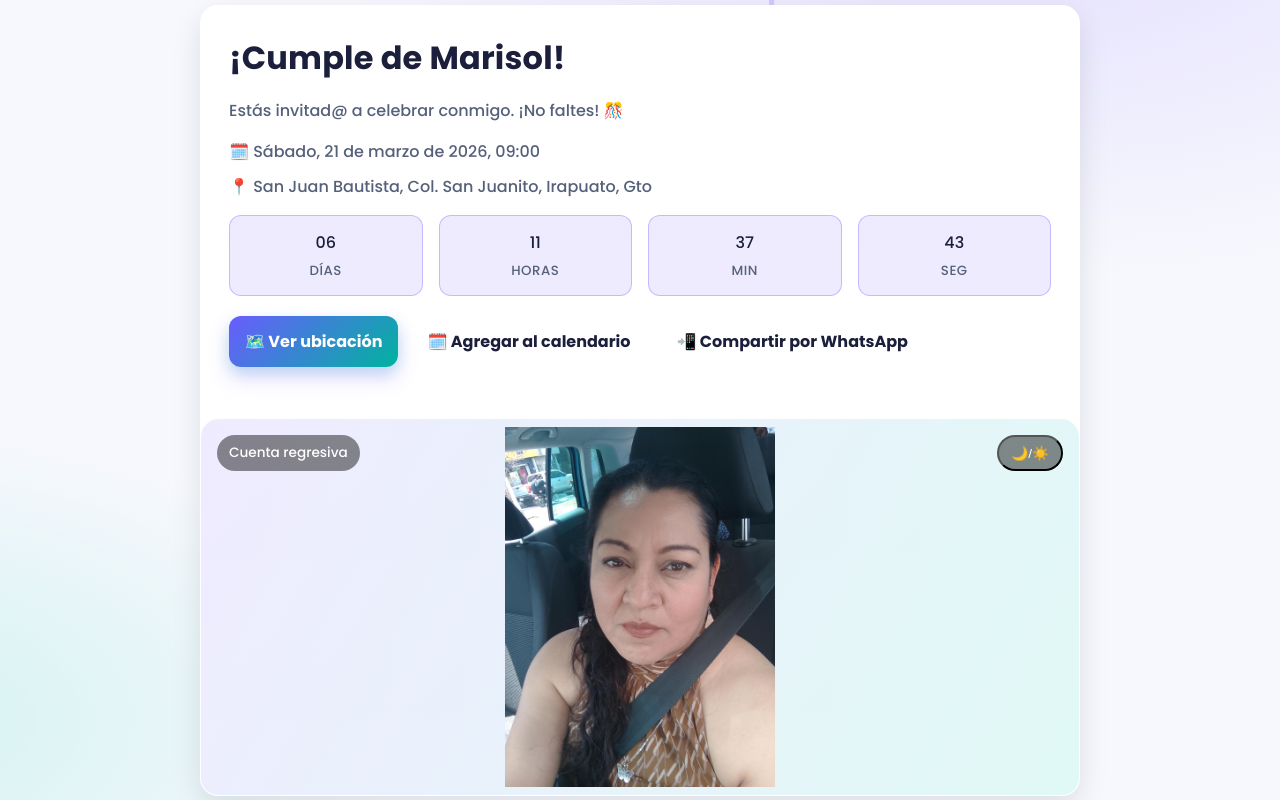
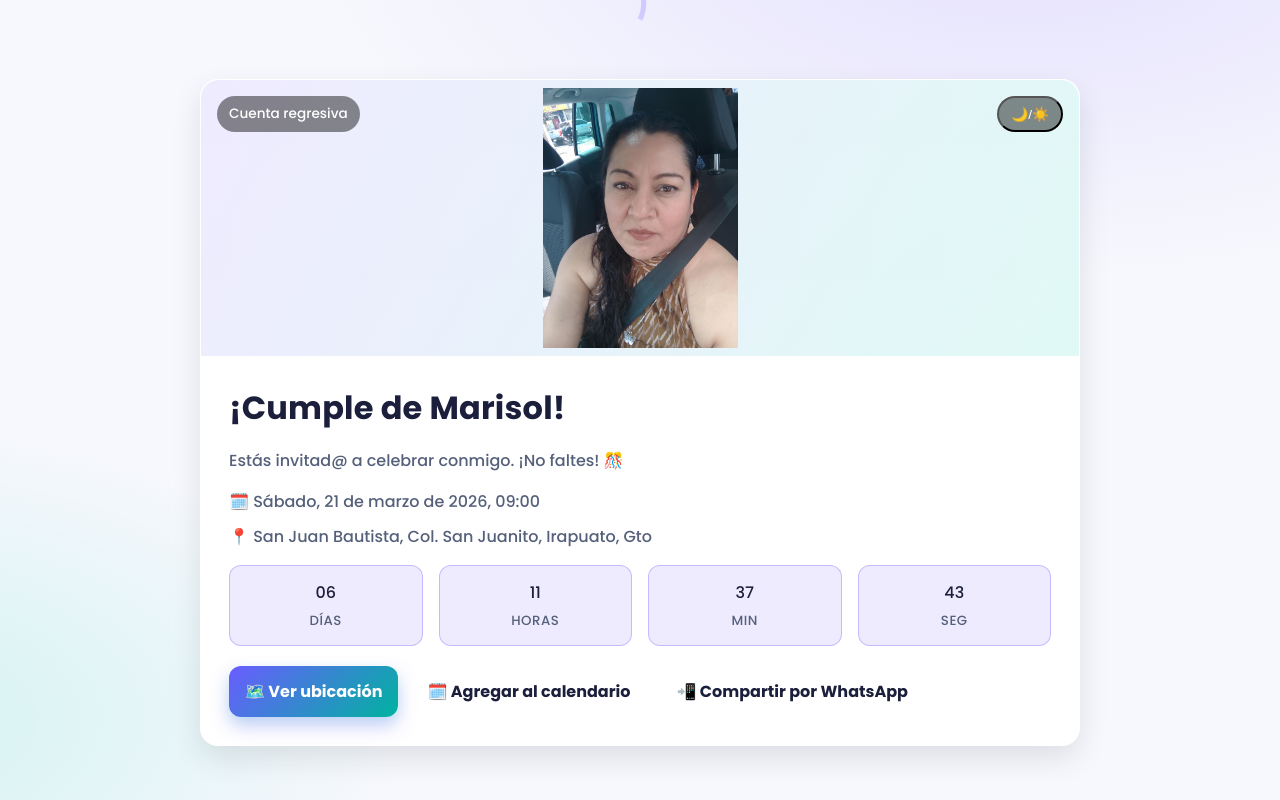
Before and after one commit to Hxtr05/Invitacion, a plain HTML site: page index.html in a window 1280 px wide. Drawn offline with Linux system fonts and the light colour scheme.

Commit message:
Add files via upload

```diff
--- a/index.html
+++ b/index.html
@@ -71,6 +71,7 @@
                   var(--bg);
       color: var(--text);
       display:flex; align-items:center; justify-content:center; padding:24px;
+      padding-top: 48px; /* Más espacio arriba para móviles */
     }
     .card{
       width: min(880px, 100%);
@@ -79,51 +80,32 @@
       box-shadow: var(--shadow);
       overflow: hidden;
       border: 1px solid rgba(255,255,255,.06);
-      display: flex !important; flex-direction: column;
-      gap: 0.5rem;
     }
 
+   /* contenedor sin fondo de imagen */
+    .media{
 
-    .content{ order: 1 !important; width: 100%; }
-    .media  { order: 2 !important; width: 100%; margin-top: 16px; }
-
-
-    .media{
       position: relative;
-      /* Mantén visible para que nada se corte por alto interno */
-      overflow: visible;
-      display: flex;
-      align-items: center;
-      justify-content: center;
-      padding: 8px 0; /* aire opcional */
+      overflow: hidden;
+      display: flex; align-items: center; justify-content: center;
+      padding: 8px 0; /* opcional para aire */
       background: linear-gradient(120deg, rgba(124,92,255,.12), rgba(0,209,178,.12));
       border-top-left-radius: var(--radius, 18px);
       border-top-right-radius: var(--radius, 18px);
-      height: auto; /* nunca fijar altura */
     }
 
-    /* imagen sin recortes y adaptada al viewport */
     .media-img{
       display:block;
-      max-width: 100%;
-      height: auto;            /* mantiene proporción */
-      /* ⚠️ truco clave: limita su altura al viewport para que quepa completa en móvil */
-      max-height: min(360px, 45vh);
-      object-fit: contain;     /* no recorta */
-      object-position: center; /* centrada */
-      border-radius: 12px;     /* opcional */
-      image-orientation: from-image; /* respeta orientación EXIF (fotos de WhatsApp) */
+      width: 100%;
+      height: auto;             /* respeta proporción */
+      max-height: 260px;        /* controla altura visible */
+      object-fit: contain;      /* << nunca recorta */
+      border-radius: 12px;      /* opcional */
     }
 
-    /* En pantallas muy pequeñas usa un límite algo menor para que entre completa */
     @media (max-width: 520px){
-      .media-img{
-        max-height: min(280px, 40vh);
-        .card{ margin-top: 24px; }
-      }
-
-}
-
+      .media-img{ max-height: 220px; }
+    }
     .badge{
       position:absolute; top:16px; left:16px;
       background: rgba(0,0,0,.45); color:#fff; padding:8px 12px; border-radius:999px; font-size:.85rem;
@@ -169,6 +151,7 @@
 
     /* Responsive */
     @media (max-width: 720px){
+      body { padding-top: 64px; } /* Aún más espacio arriba en móviles */
       .media{ height: 180px }
       .grid{ grid-template-columns: repeat(2, 1fr) }
       .actions{ flex-direction: column }
@@ -190,7 +173,6 @@
 </head>
 <body>
 
-
   <svg class="bg-balloons" viewBox="0 0 100 100" preserveAspectRatio="xMidYMid slice" aria-hidden="true">
   <defs>
     <g id="balloon">
@@ -199,14 +181,14 @@
     </g>
   </defs>
   <use href="#balloon" x="20" y="120"/>
-  <use href="#balloon" x="60" y="130" fill="#00d1b2"/>
-  <use href="#balloon" x="90" y="125" fill="#ffd166"/>
+  <use href="#balloon" x="50" y="130" fill="#00d1b2"/>
+  <use href="#balloon" x="80" y="125" fill="#ffd166"/>
 </svg>
 
 
   <div class="card" role="region" aria-label="Invitación">
     <div class="media">
-  <img class="media-img" src="WhatsApp Image 2026-03-14 at 7.15.17 PM.jpeg" alt="Imagen del evento" style="width: 50%;">
+  <img class="media-img" src="WhatsApp Image 2026-03-14 at 7.15.17 PM.jpeg" alt="Imagen del evento">
   <div class="badge" id="badgeEstado">Cuenta regresiva</div>
   <button class="switch" id="themeSwitch" aria-label="Cambiar tema">🌙/☀️</button>
 </div>
```
